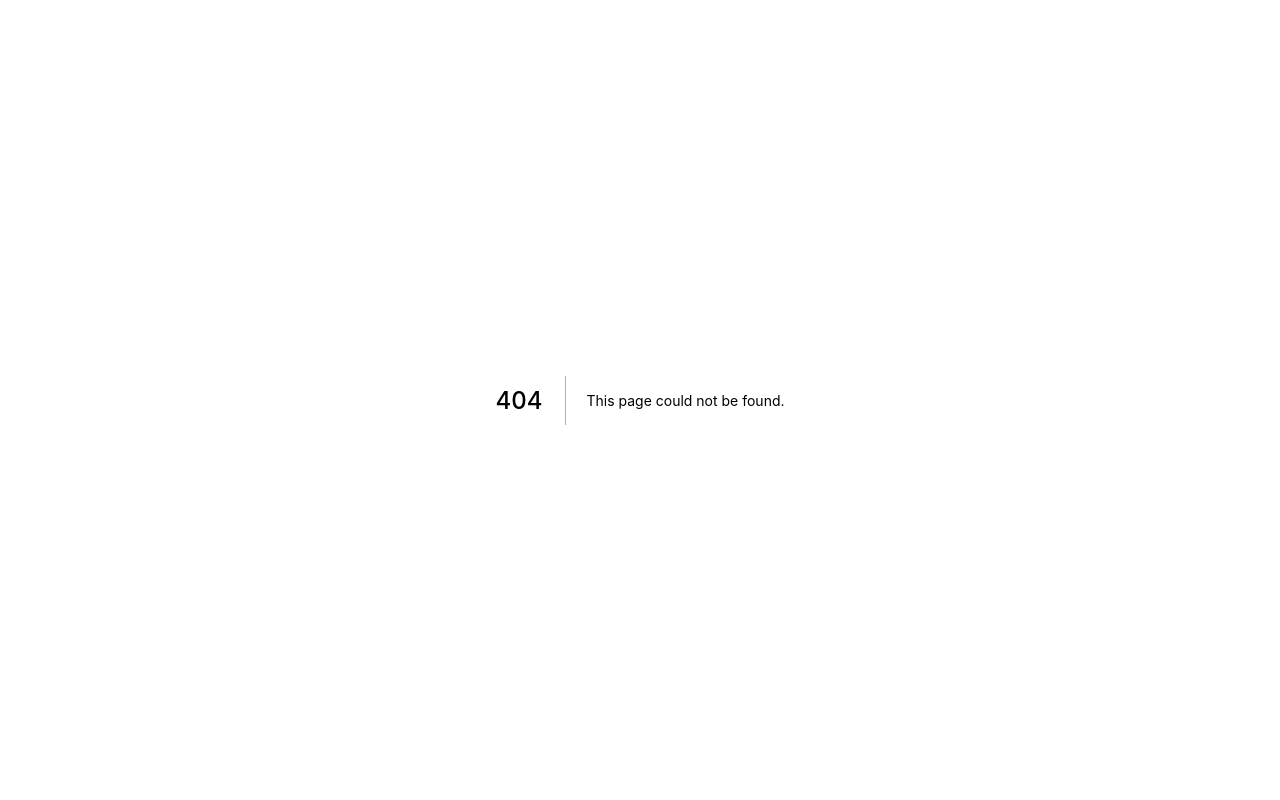
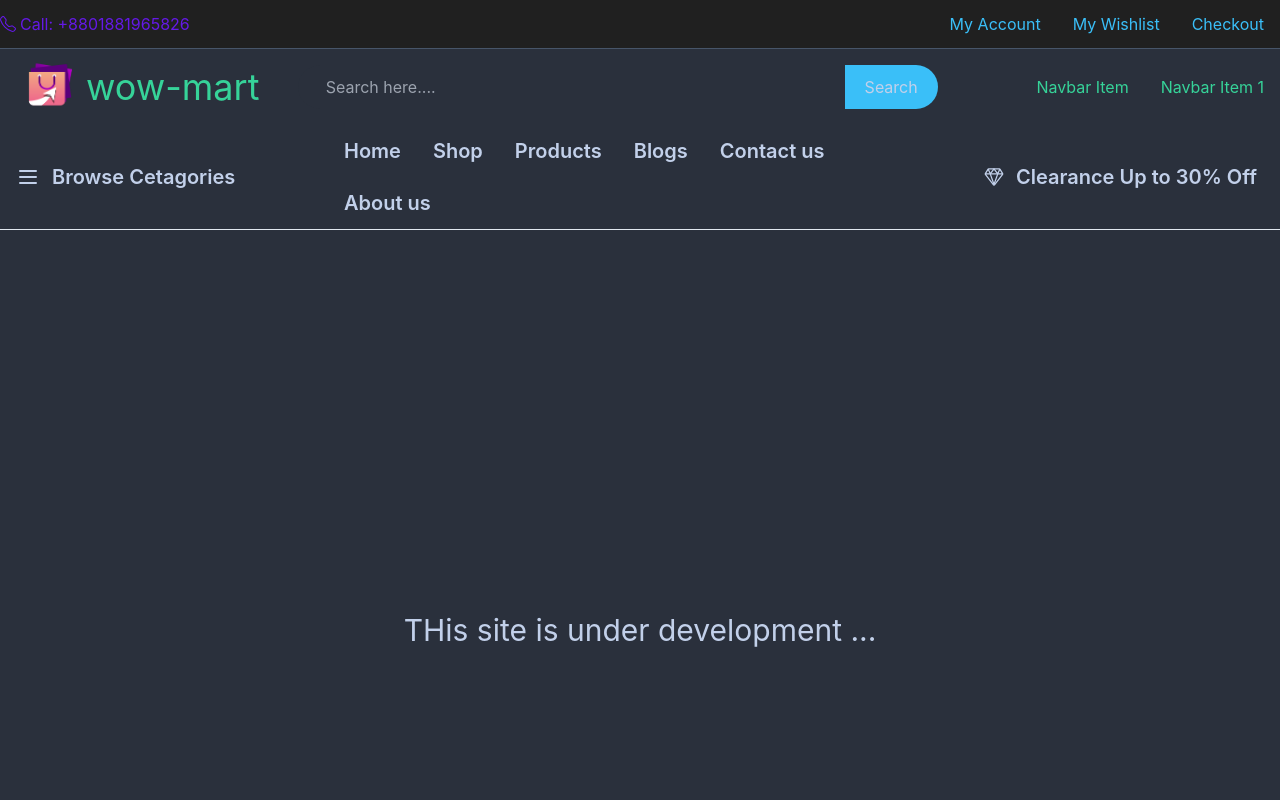
Before and after one commit to md-moniruzzaman01/wow-mart-ecommerce, a Next.js app: page /about in a window 1280 px wide. Before the commit this address had no page. Shown: the top 800 px of the page. Built offline with nearby package versions, Linux system fonts and the light colour scheme.

Commit message:
add details page and some emnty page

```diff
--- a/components/Layout.js
+++ b/components/Layout.js
@@ -15,7 +15,7 @@ const Layout = ({title, children }) => {
                 <meta name="description" content="E-commerce website" />
                 <link rel="icon" href="/favicon.ico" />
             </Head>
-            <div className=' min-h-screen  container mx-auto'>
+            <div className=' min-h-screen  '>
                 <header>
                     <nav>
                         <Navtop></Navtop>
@@ -23,7 +23,7 @@ const Layout = ({title, children }) => {
                        <Navbottom></Navbottom>
                     </nav>
                 </header>
-                <main>{children} </main>
+                <main className='container mx-auto'>{children} </main>
                 <footer>
                     <Footer></Footer>
                 </footer>
--- a/components/Navbar/Navlogo.js
+++ b/components/Navbar/Navlogo.js
@@ -26,6 +26,15 @@ const Navlogo = () => {
                 <input className='bg-base-100 px-7 rounded-l-3xl w-11/12 h-11 text-gray-800' type="search" name="search" id="" placeholder='Search here....' />
                 <button className='flex  justify-center items-center px-5 bg-info rounded-r-3xl h-11'>Search</button>
             </div>
+
+
+            <div className="flex-none  w-3/12 hidden lg:flex justify-end text-success">
+                <ul className="menu menu-horizontal">
+
+                    <li><a>Navbar Item </a></li>
+                    <li><a>Navbar Item 1</a></li>
+                </ul>
+            </div>
         </div>
     );
 };
--- /dev/null
+++ b/pages/about.js
@@ -0,0 +1,17 @@
+import React from 'react';
+import Layout from "../components/Layout";
+const about = () => {
+    return (
+        <>
+        <Layout>
+            <div className="min-h-screen text-3xl flex justify-center items-center">
+                <h1>
+                THis site is under development ...
+                </h1>
+            </div>
+        </Layout>
+    </>
+    );
+};
+
+export default about;
--- /dev/null
+++ b/pages/blog.js
@@ -0,0 +1,17 @@
+import React from 'react';
+import Layout from "../components/Layout";
+const blog = () => {
+    return (
+        <>
+        <Layout>
+            <div className="min-h-screen text-3xl flex justify-center items-center">
+                <h1>
+                THis site is under development ...
+                </h1>
+            </div>
+        </Layout>
+    </>
+    );
+};
+
+export default blog;
--- /dev/null
+++ b/pages/contact.js
@@ -0,0 +1,17 @@
+import React from 'react';
+import Layout from "../components/Layout";
+const contact = () => {
+    return (
+        <>
+        <Layout>
+            <div className="min-h-screen text-3xl flex justify-center items-center">
+                <h1>
+                THis site is under development ...
+                </h1>
+            </div>
+        </Layout>
+    </>
+    );
+};
+
+export default contact;
--- /dev/null
+++ b/pages/product/[id].js
@@ -0,0 +1,78 @@
+
+
+
+import { useState } from "react";
+import { BsPlus } from "react-icons/bs";
+import { HiMinusSm } from "react-icons/hi";
+import Layout from "../../components/Layout";
+
+const Productdetail = ({ data }) => {
+    const [quantity, setQuantity] = useState(1)
+    const incressquantity = () => {
+        setQuantity(quantity + 1)
+    }
+    const dicressquantity = () => {
+        if (quantity >= 1) {
+            setQuantity(quantity - 1)
+        } else {
+            return
+        }
+
+    }
+
+    const { title, picture, driscribtion, price } = data[0];
+
+
+
+
+    return (
+        <Layout title={title}>
+
+            <>
+                <div>
+                    list
+                </div>
+                <div className='bg-[#353c4a] static md:flex justify-between mt-5'>
+                    <div className='w-full md:w-6/12 m-4'>
+                        <img className='w-10/12 mx-auto' src={picture} alt="" />
+                    </div>
+                    <div className='w-10/12 md:w-7/12 mx-auto md:mx-11 my-11'>
+                        <h1 className='font-semibold text-xl md:text-2xl'>{title}</h1>
+                        <div className='py-1 md:py-3 bg-info my-5 w-11/12'><p className='text-2xl font-semibold ml-5'>{price}</p></div>
+                        <article>
+                            {driscribtion}
+                        </article>
+                        <div className="flex  items-center mt-5">
+                            <div className="flex items-center ">
+
+                                <button onClick={dicressquantity} className="text-base md:text-3xl p-.5 bg-info"><BsPlus /></button>
+                                <p className="px-4 text-base md:text-xl">{quantity}</p>
+                                <button onClick={incressquantity} className="text-base md:text-3xl p-.5 bg-info"><HiMinusSm /></button>
+
+                            </div>
+
+                            <div>
+                                <button className='bg-primary px-5 md:px-11 py-1 md:py-2 text-gray-800 font-semibold text-base md:text-xl ml-5 md:ml-11'>Add to Card</button>
+                            </div>
+                        </div>
+
+
+                    </div>
+                </div>
+            </>
+
+        </Layout>
+    );
+};
+
+
+export async function getServerSideProps(context) {
+    const { id } = await context.query;
+
+    const res = await fetch(`https://obscure-stream-41015.herokuapp.com/product/${id}`);
+    const data = await res.json();
+
+    return { props: { data } };
+}
+
+export default Productdetail;
--- /dev/null
+++ b/pages/products.js
@@ -0,0 +1,17 @@
+import React from 'react';
+import Layout from "../components/Layout";
+const Products = () => {
+    return (
+        <>
+        <Layout>
+            <div className="min-h-screen text-3xl flex justify-center items-center">
+                <h1>
+                THis site is under development ...
+                </h1>
+            </div>
+        </Layout>
+    </>
+    );
+};
+
+export default Products;
--- /dev/null
+++ b/pages/shop.js
@@ -0,0 +1,17 @@
+import React from 'react';
+import Layout from "../components/Layout";
+const shop = () => {
+    return (
+        <>
+            <Layout>
+                <div className="min-h-screen text-3xl flex justify-center items-center">
+                    <h1>
+                    THis site is under development ...
+                    </h1>
+                </div>
+            </Layout>
+        </>
+    );
+};
+
+export default shop;
--- a/styles/globals.css
+++ b/styles/globals.css
@@ -30,9 +30,19 @@ a {
   margin: 5px 5px;
   display: flex;
 }
-@media (max-width: 1024px) {
+.detailpage{
+
+  display: grid;
+  grid-template-columns: 1fr 4fr;
+}
+@media (max-width: 600px) {
   .gridfour{
 
     grid-template-columns: 1fr;
   }
+  .detailpage{
+
+    display: grid;
+    grid-template-columns: 1fr;
+  }
 }
```
